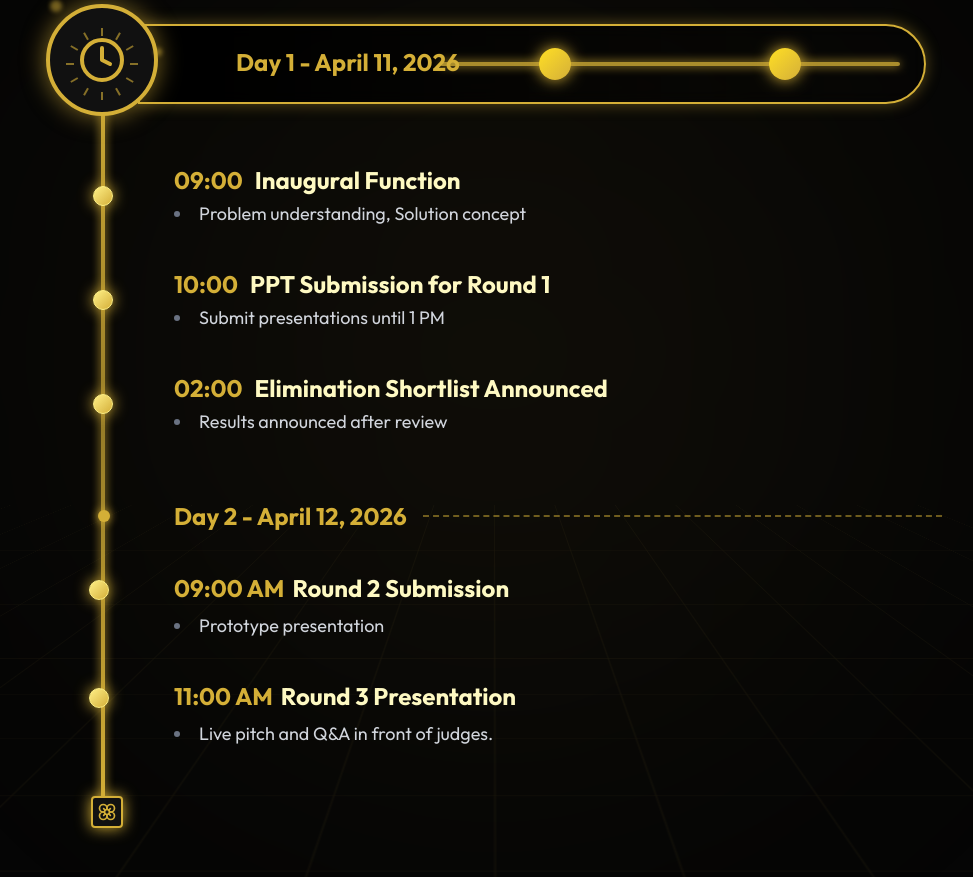
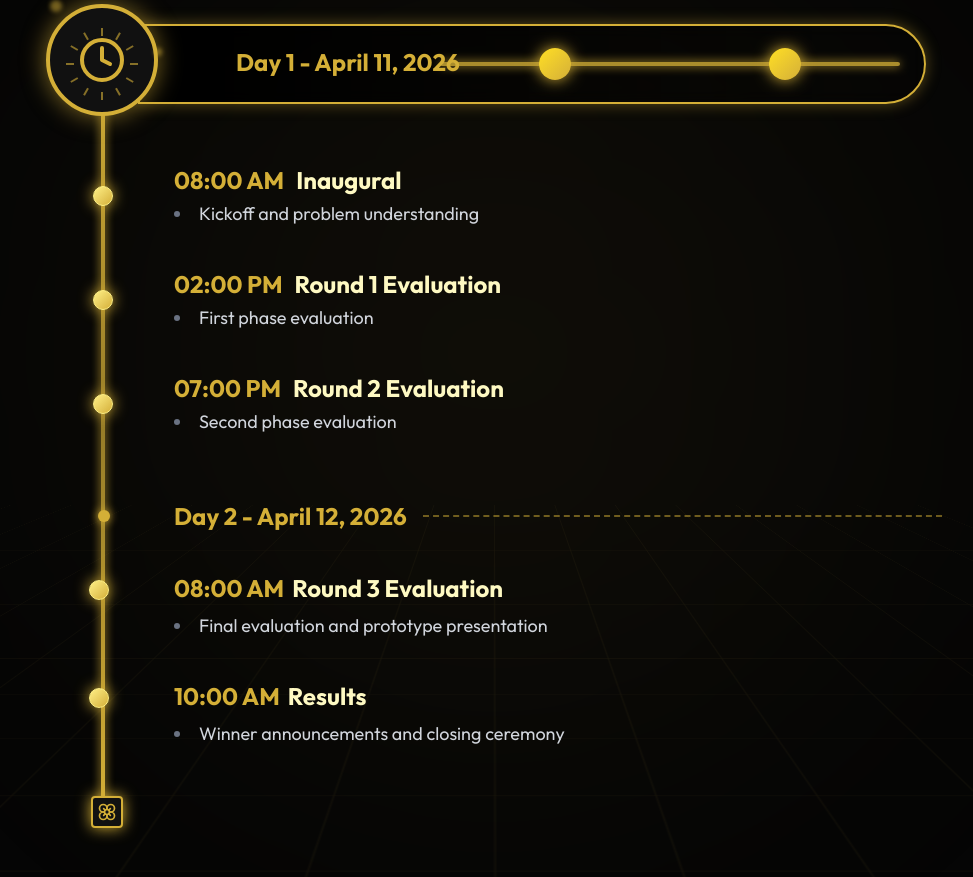
Before and after one commit to Roshinivb/genesis-hackathon, a React (Vite) app: page / in a window 1280 px wide. Shown: the part 3182-4059 px from the top of the page, without its empty margins (146-1119 px from the left). Built offline with nearby package versions, Linux system fonts and the light colour scheme.

Commit message:
Updated event timeline

```diff
--- a/src/components/ScheduleSection.jsx
+++ b/src/components/ScheduleSection.jsx
@@ -4,32 +4,32 @@ import { Clock, Flower } from 'lucide-react'; // Flower as the lotus icon at bot
 
 const scheduleDataDay1 = [
   {
-    time: "09:00",
-    title: "Inaugural Function",
-    description: "Problem understanding, Solution concept"
+    time: "08:00 AM",
+    title: "Inaugural",
+    description: "Kickoff and problem understanding"
   },
   {
-    time: "10:00",
-    title: "PPT Submission for Round 1",
-    description: "Submit presentations until 1 PM"
+    time: "02:00 PM",
+    title: "Round 1 Evaluation",
+    description: "First phase evaluation"
   },
   {
-    time: "02:00",
-    title: "Elimination Shortlist Announced",
-    description: "Results announced after review"
+    time: "07:00 PM",
+    title: "Round 2 Evaluation",
+    description: "Second phase evaluation"
   }
 ];
 
 const scheduleDataDay2 = [
   {
-    time: "09:00 AM",
-    title: "Round 2 Submission",
-    description: "Prototype presentation"
+    time: "08:00 AM",
+    title: "Round 3 Evaluation",
+    description: "Final evaluation and prototype presentation"
   },
   {
-    time: "11:00 AM",
-    title: "Round 3 Presentation",
-    description: "Live pitch and Q&A in front of judges."
+    time: "10:00 AM",
+    title: "Results",
+    description: "Winner announcements and closing ceremony"
   }
 ];
 
```
